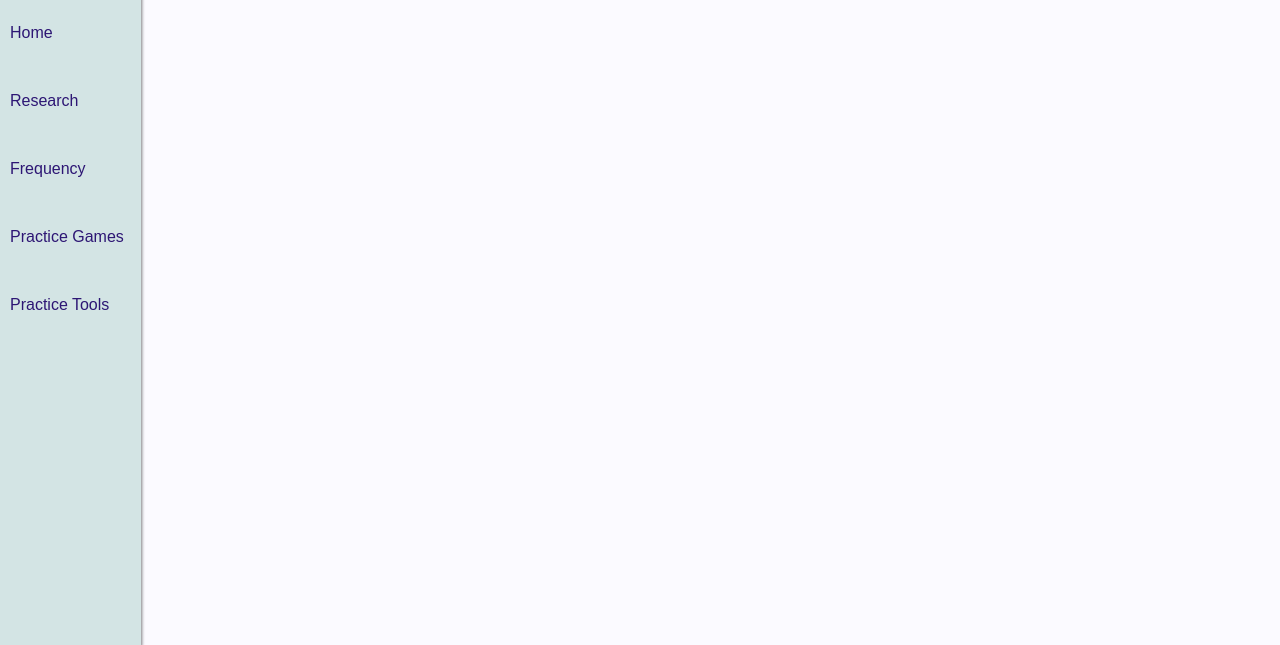
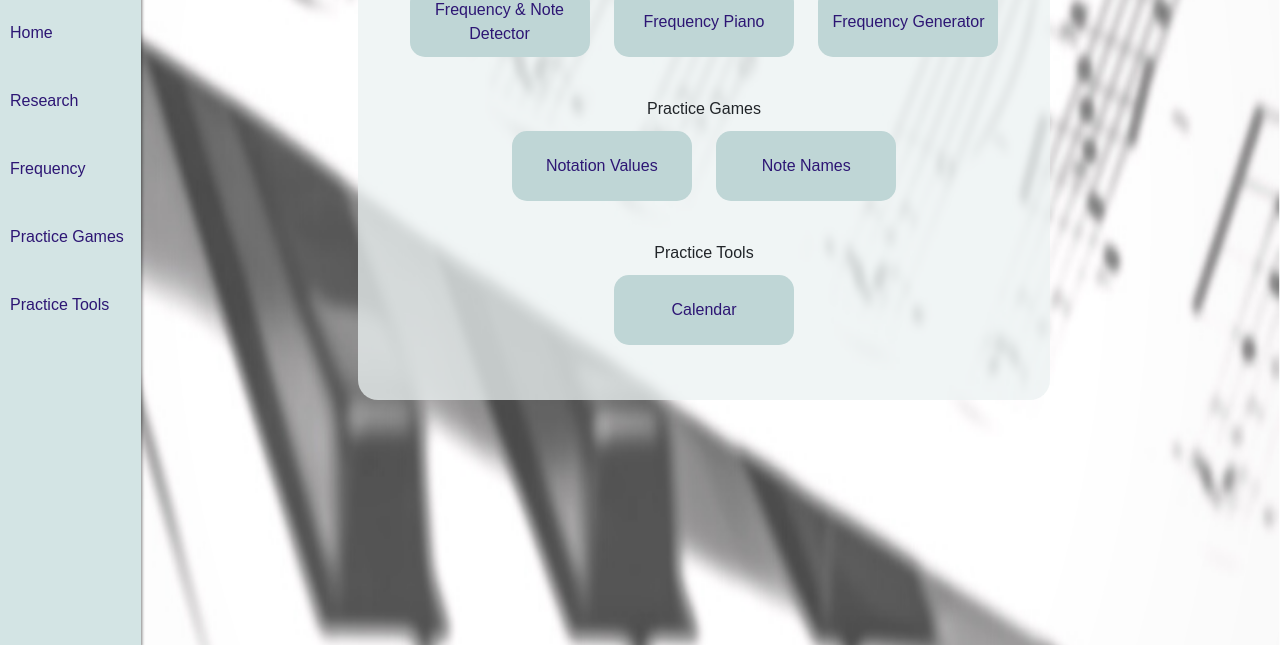
Before and after one commit to hjmitchell/COMP3000-Heather-Mitchell, a website built with Vite: page client/src/html/index.html in a window 1280 px wide. Shown: the part 155-800 px from the top of the page. Built offline with nearby package versions, Linux system fonts and the light colour scheme; a web font is replaced by a local one.

Commit message:
EC. Home page

```diff
--- a/client/src/css/practiceTools.css
+++ b/client/src/css/practiceTools.css
@@ -130,12 +130,12 @@ td.clicked {
 }
 
 #eventTitle {
-    width: 70%;
+    width: 72%;
     margin-right: 5px;
 }
 
 #eventTime {
-    width: 73px;
+    width: 79px;
     margin-right: 10px;
 }
 
--- a/client/src/css/styles.css
+++ b/client/src/css/styles.css
@@ -4,6 +4,57 @@ body {
     font-family: 'Rethink Sans', sans-serif !important;
     margin: 0 !important;
 }
+
+.containerBG {
+    /*Container for content*/
+    flex: 1;
+    display: flex;
+    position: absolute;
+    z-index: -1;
+    width: 100%;
+    height: 100vh;
+    text-align: center;
+    background-image: url('/assets/pianoBGBlur.png') !important;
+    background-size: 100% 140%;
+    padding-left: 10%;
+}
+.homePage {
+    /*Coloured background*/
+    display: block;
+    margin: 0 auto auto auto;
+    border-radius: 0 0 20px 20px;
+    width: 60%;
+    background-color: #ebf2f2c1;
+    padding: 30px 0px 15px 0px;
+}
+.titleTxt {
+    /*Main header*/
+    margin-bottom: 30px;
+}
+.customBtn {
+    /*Btn styling*/
+    width: 180px;
+    height: 70px;
+    border-radius: 15px;
+    margin-bottom: 40px;
+    background-color: #bfd6d6;
+    color: #2D1674;
+}
+.customBtn:hover {
+    background-color: #b5c4c4;
+    transition-duration: 0.3s;
+    color: #2D1674;
+}
+.link {
+    text-decoration: none;
+}
+.marginRight {
+    margin-right: 20px;
+}
+.btnGroupName {
+    margin-bottom: 10px;
+}
+
 
 /*Navbar*/
 .title {
--- a/client/src/html/index.html
+++ b/client/src/html/index.html
@@ -19,7 +19,38 @@
     <!--Navbar-->
     <div id="navbar-container"></div>
 
-    <p>PianoStudio</p>
+    <div class="containerBG">
+      <div class="homePage">
+        <!--Title-->
+        <h1 class="titleTxt">Home</h1>
+
+        <!--Btn groups-->
+        <p class="btnGroupName">Frequency</p>
+        <a class="link" href="./frequencyDetector.html">
+        <button type="button" class="btn customBtn marginRight">Frequency & Note Detector</button>
+        </a>
+        <a class="link" href="./frequencyPiano.html">
+        <button type="button" class="btn customBtn marginRight">Frequency Piano</button>
+        </a>
+        <a class="link" href="./frequencyGenerator.html">
+        <button type="button" class="btn customBtn">Frequency Generator</button>
+        </a>
+
+        <p class="btnGroupName">Practice Games</p>
+        <a class="link" href="./notationValues.html">
+        <button type="button" class="btn customBtn marginRight">Notation Values</button>
+        </a>
+        <a class="link" href="./noteNames.html">
+        <button type="button" class="btn customBtn">Note Names</button>
+        </a>
+
+        <br>
+        <p class="btnGroupName">Practice Tools</p>
+        <a class="link" href="./calendar.html">
+        <button type="button" class="btn customBtn">Calendar</button>
+        </a>
+      </div>
+    </div>
 
     <script src="../js/scripts.js"></script>
   </script>
--- a/client/src/js/frequencyPianoScript.js
+++ b/client/src/js/frequencyPianoScript.js
@@ -1,4 +1,4 @@
-const playSound = (frequency, duration = 700) => {
+const playSound = (frequency, duration = 400) => {
     //Create AudioContext to create and execute audio
     const audioCtx = new AudioContext();
     //Create gain node to create and control volume
```
Also changed, not shown: client/src/css/practiceGames.css (+5 -3 lines), client/src/html/login.html (+1 -1 lines), client/src/html/register.html (+2 -0 lines).
